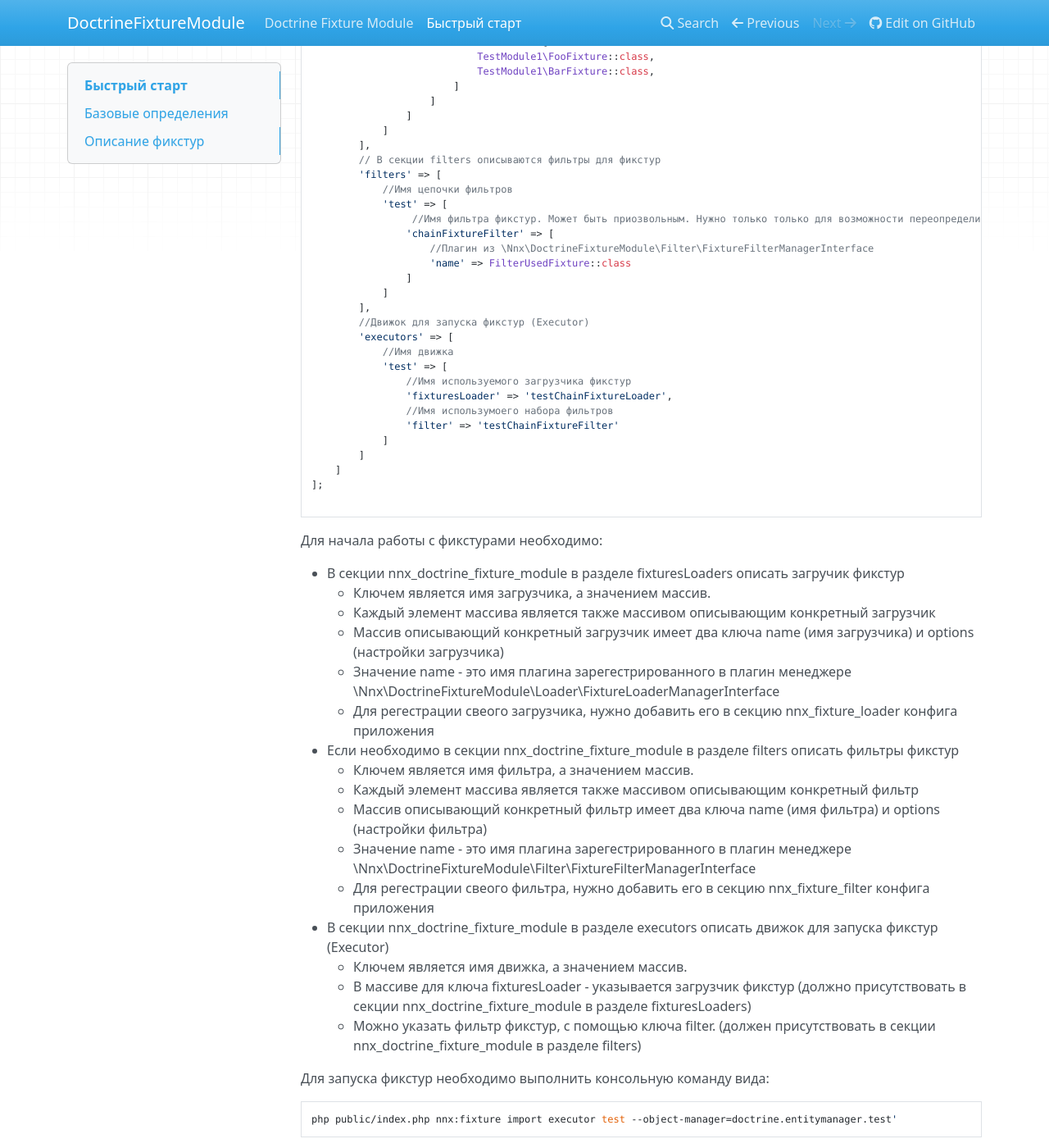
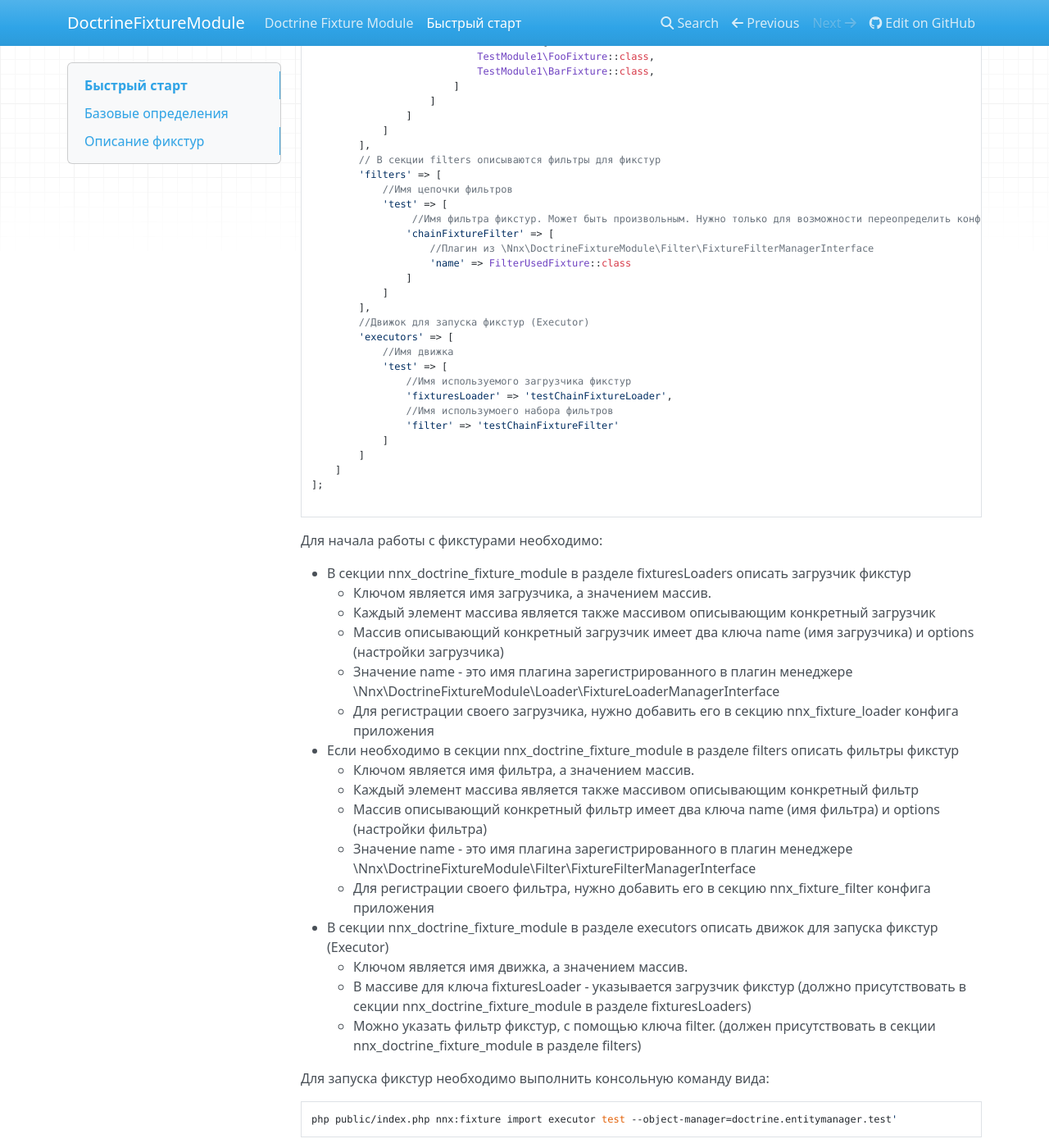
Before and after one commit to nnx-framework/doctrine-fixture-module, an MkDocs documentation site: the page built from doc/book/ru/getting-started.md, in a window 1280 px wide and 1400 px high, scrolled down 640 px. Shown: the whole window at 82% size. Built offline with MkDocs 1.6.1, drawn with Linux system fonts in a browser that asks for light colours; nearby versions of some CDN libraries; old or Windows-style settings are respelled for this version of MkDocs; some of the changed text lies outside the part shown.

Commit message:
Исправление ошибок в документации

```diff
--- a/doc/book/ru/getting-started.md
+++ b/doc/book/ru/getting-started.md
@@ -21,7 +21,7 @@ return [
         'fixturesLoaders' => [
             //Имя цепочки загрузчиков фикстур.
             'test' => [
-                //Имя загрузчика фикстур. Может быть приозвольным. Нужно только только для возможности переопределить конфиг в другом модуле
+                //Имя загрузчика фикстур. Может быть произвольным. Нужно только для возможности переопределить конфиг в другом модуле
                 'classifier' => [
                     //Плагин из \Nnx\DoctrineFixtureModule\Loader\FixtureLoaderManagerInterface
                     'name' => ClassLoader::class,
@@ -39,7 +39,7 @@ return [
         'filters' => [
             //Имя цепочки фильтров
             'test' => [
-                 //Имя фильтра фикстур. Может быть приозвольным. Нужно только только для возможности переопределить конфиг в другом модуле
+                 //Имя фильтра фикстур. Может быть произвольным. Нужно только для возможности переопределить конфиг в другом модуле
                 'chainFixtureFilter' => [
                     //Плагин из \Nnx\DoctrineFixtureModule\Filter\FixtureFilterManagerInterface
                     'name' => FilterUsedFixture::class
@@ -63,20 +63,20 @@ return [
 
 Для начала работы с фикстурами необходимо:
 
-- В секции nnx_doctrine_fixture_module в разделе fixturesLoaders описать загручик фикстур
-    - Ключем является имя загрузчика, а значением массив.
+- В секции nnx_doctrine_fixture_module в разделе fixturesLoaders описать загрузчик фикстур
+    - Ключом является имя загрузчика, а значением массив.
     - Каждый элемент массива является также массивом описывающим конкретный загрузчик
     - Массив описывающий конкретный загрузчик имеет два ключа name (имя загрузчика) и options (настройки загрузчика)
-    - Значение name - это имя плагина зарегестрированного в плагин менеджере \Nnx\DoctrineFixtureModule\Loader\FixtureLoaderManagerInterface
-    - Для регестрации свеого загрузчика, нужно добавить его в секцию nnx_fixture_loader конфига приложения
+    - Значение name - это имя плагина зарегистрированного в плагин менеджере \Nnx\DoctrineFixtureModule\Loader\FixtureLoaderManagerInterface
+    - Для регистрации своего загрузчика, нужно добавить его в секцию nnx_fixture_loader конфига приложения
 - Если необходимо в секции nnx_doctrine_fixture_module в разделе filters описать фильтры фикстур
-    - Ключем является имя фильтра, а значением массив.
+    - Ключом является имя фильтра, а значением массив.
     - Каждый элемент массива является также массивом описывающим конкретный фильтр
     - Массив описывающий конкретный фильтр имеет два ключа name (имя фильтра) и options (настройки фильтра)
-    - Значение name - это имя плагина зарегестрированного в плагин менеджере \Nnx\DoctrineFixtureModule\Filter\FixtureFilterManagerInterface
-    - Для регестрации свеого фильтра, нужно добавить его в секцию nnx_fixture_filter конфига приложения
+    - Значение name - это имя плагина зарегистрированного в плагин менеджере \Nnx\DoctrineFixtureModule\Filter\FixtureFilterManagerInterface
+    - Для регистрации своего фильтра, нужно добавить его в секцию nnx_fixture_filter конфига приложения
 - В секции nnx_doctrine_fixture_module в разделе executors описать движок для запуска фикстур (Executor)
-    - Ключем является имя движка, а значением массив.
+    - Ключом является имя движка, а значением массив.
     - В массиве для ключа fixturesLoader - указывается загрузчик фикстур (должно присутствовать в секции nnx_doctrine_fixture_module в разделе fixturesLoaders)
     - Можно указать фильтр фикстур, с помощью ключа filter. (должен присутствовать в секции nnx_doctrine_fixture_module в разделе filters)
 
```
Also changed, not shown: other parts of doc/book/ru/getting-started.md (+4 -4 lines).
